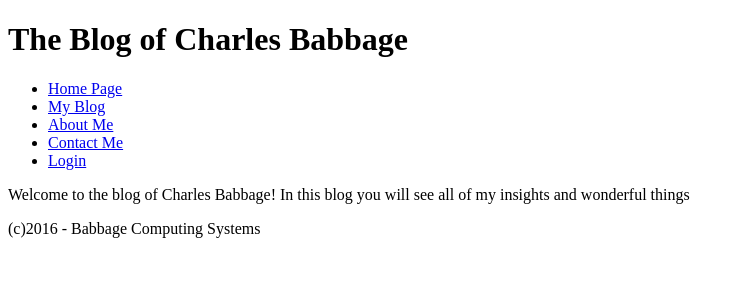
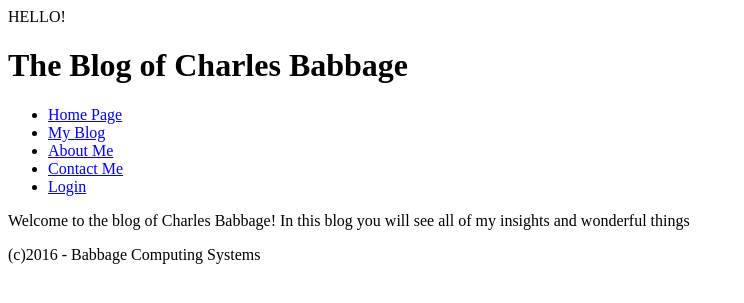
Before and after one commit to alexyfyfe/WebAppDevelopment-ajafyfe, a PHP site: page / in a window 1280 px wide. Shown: the top 303 px of the page, without its empty margins (0-744 px from the left). Run offline with PHP 8.4, Linux system fonts and the light colour scheme.

Commit message:
Database

```diff
--- a/index.php
+++ b/index.php
@@ -1,3 +1,5 @@
+<p> HELLO! </p>
+
 <?
 define('INCLUDE_DIR', dirname(__FILE__) . '/inc/');
 $rules = array(
```
